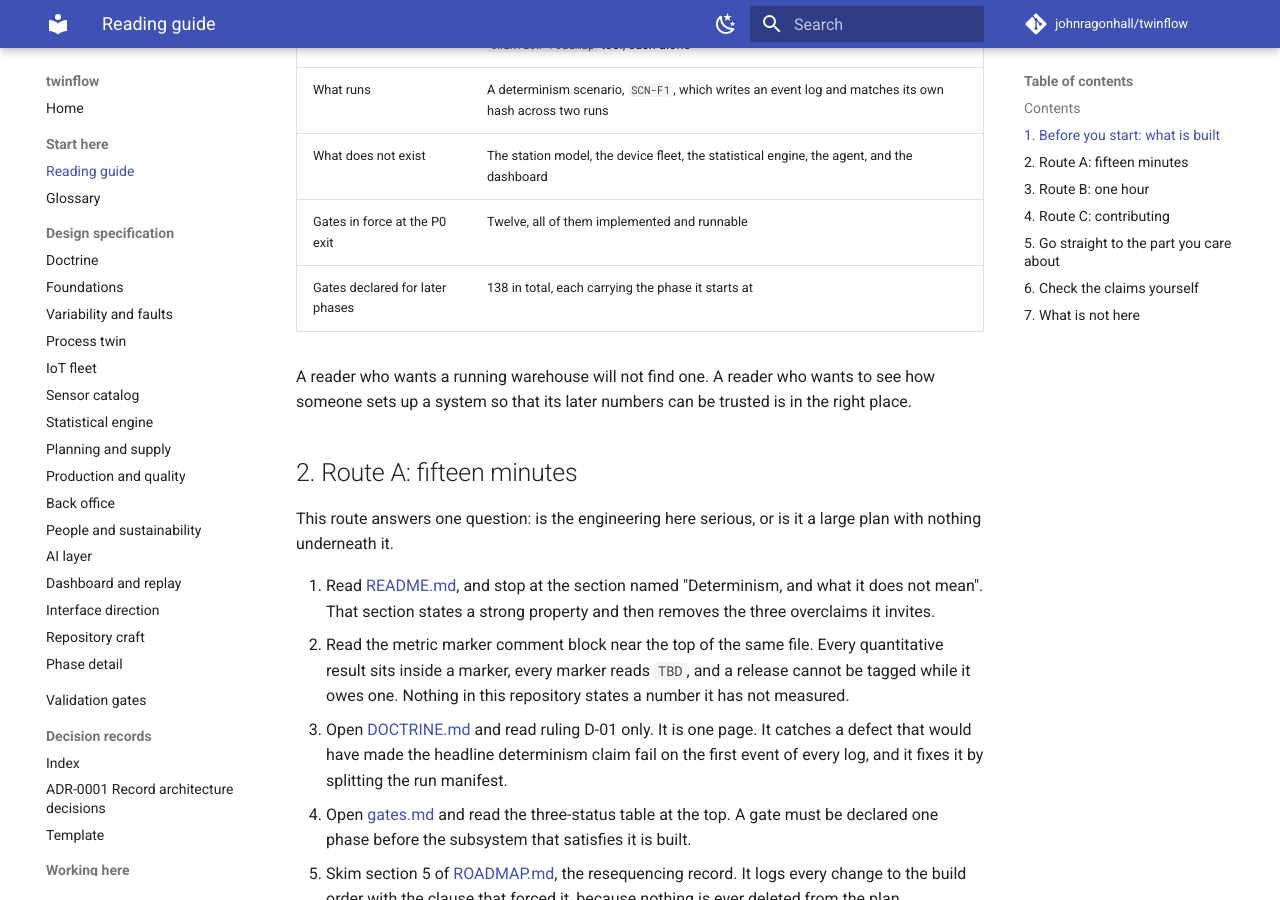
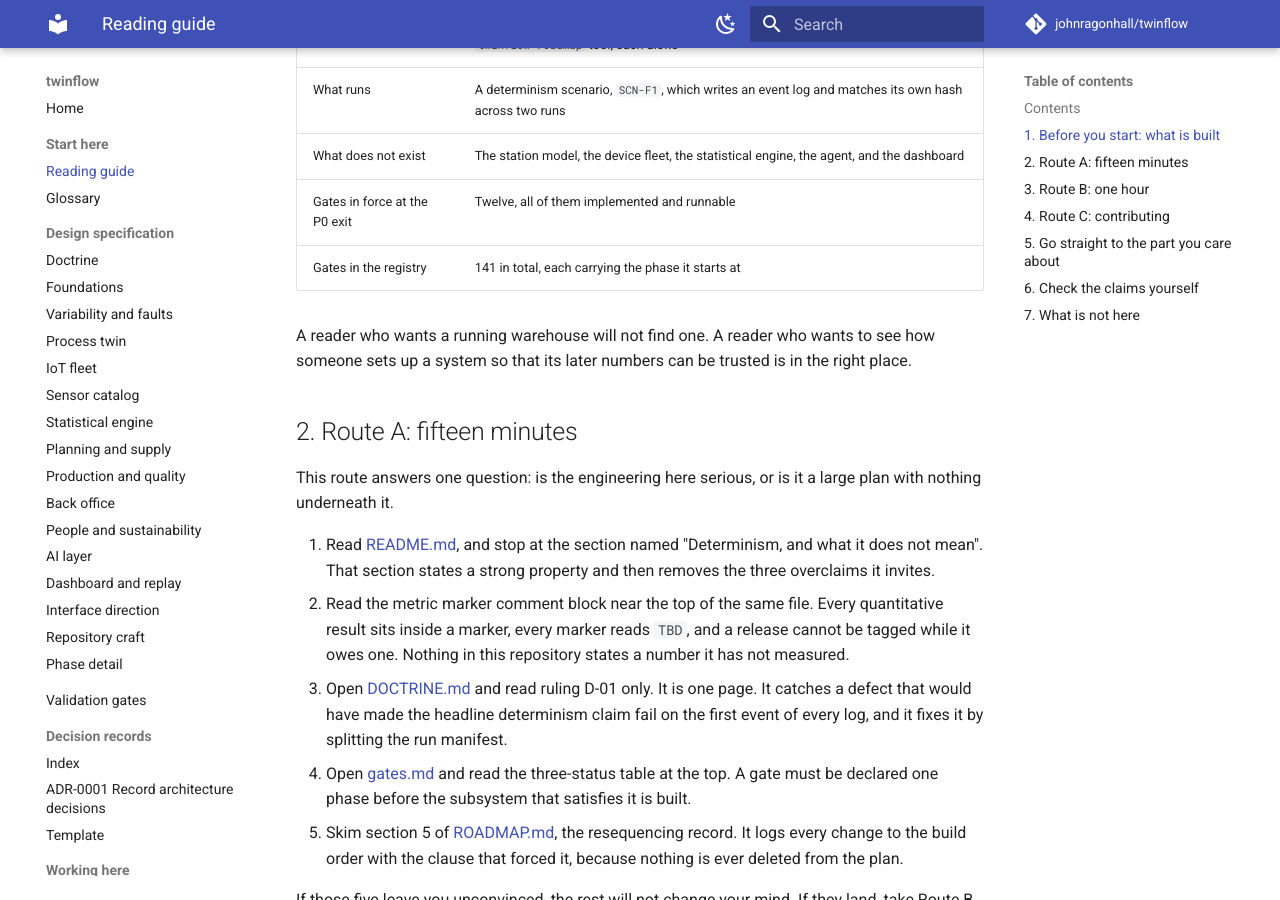
Before and after one commit to johnragonhall/twinflow, an MkDocs documentation site: the page built from docs/reading-guide.md, in a window 1280 px wide and 900 px high, scrolled down 864 px. Built offline with MkDocs 1.6.1 and Material for MkDocs 9.7.7, drawn with Linux system fonts in a browser that asks for light colours; comment, search, counter and statistics services are not loaded.

Commit message:
docs(count): match the gate total to the registry
DOCS
- state 141 gates in the reading guide and in ENGINEERING.md, the count gates.yaml carries
- name the reading-guide row for the whole registry, since the count covers the P0 gates too

```diff
--- a/docs/reading-guide.md
+++ b/docs/reading-guide.md
@@ -28,14 +28,14 @@ Pick the route that matches the time you have.
 Phase P0 is the contract phase. It ships no product. It fixes the decisions a
 later phase cannot change without invalidating every run already recorded.
 
-| Question                        | Answer today                                                                                                          |
-| ------------------------------- | --------------------------------------------------------------------------------------------------------------------- |
-| What is tagged                  | v0.1.0, the P0 contracts release                                                                                      |
-| What installs                   | `twinflow-schemas`, `twinflow-rng`, `twinflow-kernel`, `twinflow-config`, and the `twinflow-roadmap` tool, each alone |
-| What runs                       | A determinism scenario, `SCN-F1`, which writes an event log and matches its own hash across two runs                  |
-| What does not exist             | The station model, the device fleet, the statistical engine, the agent, and the dashboard                             |
-| Gates in force at the P0 exit   | Twelve, all of them implemented and runnable                                                                          |
-| Gates declared for later phases | 138 in total, each carrying the phase it starts at                                                                    |
+| Question                      | Answer today                                                                                                          |
+| ----------------------------- | --------------------------------------------------------------------------------------------------------------------- |
+| What is tagged                | v0.1.0, the P0 contracts release                                                                                      |
+| What installs                 | `twinflow-schemas`, `twinflow-rng`, `twinflow-kernel`, `twinflow-config`, and the `twinflow-roadmap` tool, each alone |
+| What runs                     | A determinism scenario, `SCN-F1`, which writes an event log and matches its own hash across two runs                  |
+| What does not exist           | The station model, the device fleet, the statistical engine, the agent, and the dashboard                             |
+| Gates in force at the P0 exit | Twelve, all of them implemented and runnable                                                                          |
+| Gates in the registry         | 141 in total, each carrying the phase it starts at                                                                    |
 
 A reader who wants a running warehouse will not find one. A reader who wants to
 see how someone sets up a system so that its later numbers can be trusted is in
```
Also changed, not shown: ENGINEERING.md (+1 -1 lines).
